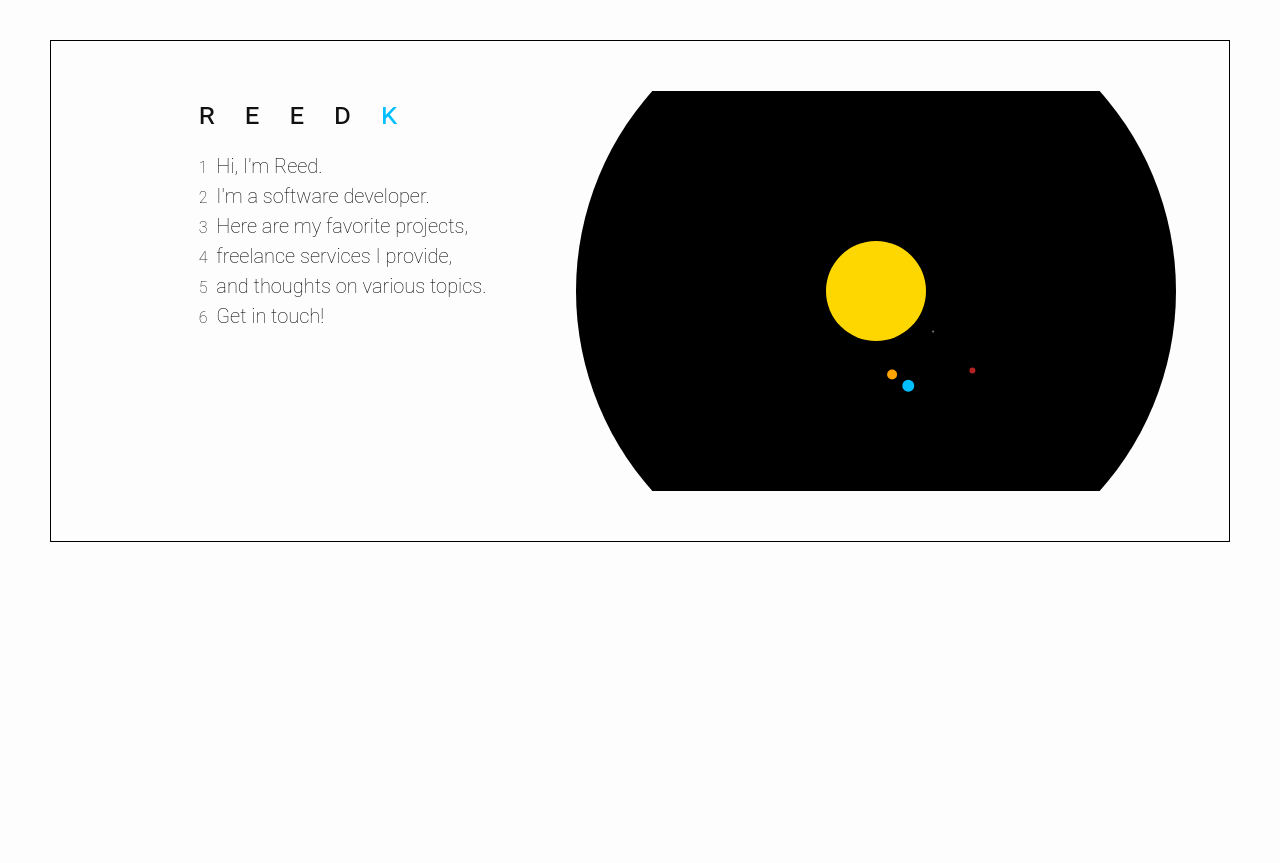
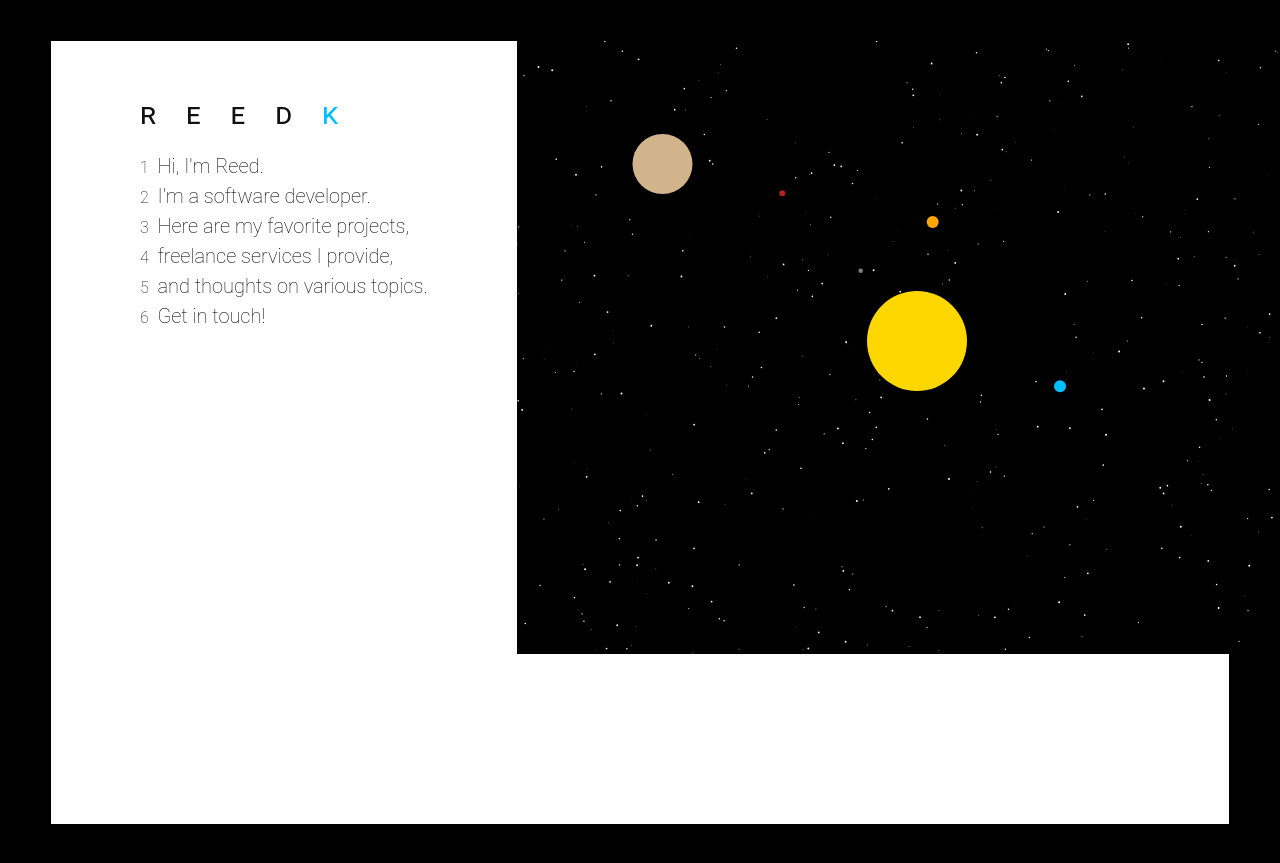
Before and after one commit to rk23/personalsite, a Jekyll site: the page built from index.html, in a window 1280 px wide. Shown: the top 863 px of the page. Built offline with Jekyll 4.4.1, drawn with Linux system fonts in a browser that asks for light colours.

Commit message:
init squarestyle

```diff
--- a/_sass/_tractatus.scss
+++ b/_sass/_tractatus.scss
@@ -1,8 +1,18 @@
+//body {
+//  background-color: black;
+//  color: white;
+//}
+
+body {
+  background-color: black;
+}
+
 p {
   margin: 0;
 }
 
 a {
+  //color: white;
   color: black;
   cursor: pointer;
 }
@@ -34,6 +44,7 @@ article {
 .content {
   position: absolute;
   width: 92%;
+  min-height: 87vh;
   left: 50px;
   right: 50px;
   margin-top: 40px;
@@ -42,6 +53,7 @@ article {
   border-bottom: 1px solid black;
   border-left: 1px solid black;
   border-right: 1px solid black;
+  background-color: white;
 }
 ol {
   counter-reset: section;                /* Creates a new instance of the
@@ -67,7 +79,7 @@ li::before {
 .tractatus-wrapper {
   padding-right: 15px;
   padding-left: 15px;
-  margin: 50px 0 0 10%;
+  margin: 50px 0 0 5%;
   font-weight: 100;
   font-size: 20px;
   display: inline-block;
@@ -141,8 +153,20 @@ li::before {
   display: none;
 }
 
-#canvas {
-  margin-top: 20px;
+#space {
+  //border: 1px solid lime;
+  padding: 0;
+  //margin-left: -50px;
+  margin-top: -30px;
+  float: left;
+  //background-color: black;
+  //box-shadow: 0 2px 5px 0 rgba(0,0,0,0.16),0 2px 10px 0 rgba(0,0,0,0.12);
+}
+#planets {
+  padding: 0;
+  //margin-left: -50px;
+  margin-top: -30px;
+  //border: 1px solid yellow;
 }
 
 @media (max-width: 500px) {
@@ -158,9 +182,11 @@ li::before {
   .content-box {
     margin: 0;
     width: 90%;
+    min-height: auto;
   }
   .tractatus-wrapper {
     margin-left: 0;
+    margin-bottom: 100px;
   }
   .portfolio-pictures {
     height: 200px;
@@ -171,8 +197,16 @@ li::before {
   #home-img {
     margin: 0 0;
   }
-  #canvas {
-    width: 336px;
-    height: 224px;
+  #space {
+    width: 100%;
+    height: auto;
+    left: 155px;
+    bottom: 0;
+  }
+  #planets {
+    width: 100%;
+    height: auto;
+    left: 155px;
+    bottom: 0;
   }
 }
--- a/index.html
+++ b/index.html
@@ -68,7 +68,9 @@ layout: default
     </div>
     <section class="content-box">
       <article id="0">
-        <canvas id="canvas" width="600px" height="400px" >
+        <canvas id="space" width="800px" height="613px" style="position: absolute; z-index: 0">
+        </canvas>
+        <canvas id="planets" width="800px" height="613px" style="position: absolute; z-index: 1">
         </canvas>
         <!--<img src="/images/campfire.png" id="home-img">-->
       </article>
--- a/script.js
+++ b/script.js
@@ -134,18 +134,6 @@ function canvasApp() {
 
         ctx.clearRect(0, 0, c.width, c.height);
 
-        ctx.beginPath();
-        ctx.arc(300,200,300,0,2*Math.PI);
-        ctx.fillStyle = 'black';
-        ctx.fill();
-        //ctx.fillStyle = 'black';
-        //ctx.fillRect(0, 0, c.width, c.height);
-
-        ctx.beginPath();
-        ctx.arc(300,200,50,0,2*Math.PI);
-        ctx.fillStyle = 'gold';
-        ctx.fill();
-
         mercury.x = mercuryOrbit.centerX + Math.cos(mercuryOrbit.angle) * mercuryOrbit.radius;
         mercury.y = mercuryOrbit.centerY + Math.sin(mercuryOrbit.angle) * mercuryOrbit.radius;
 
@@ -158,20 +146,25 @@ function canvasApp() {
         mars.x = marsOrbit.centerX + Math.cos(marsOrbit.angle) * marsOrbit.radius;
         mars.y = marsOrbit.centerY + Math.sin(marsOrbit.angle) * marsOrbit.radius;
 
+        jupiter.x = jupiterOrbit.centerX + Math.cos(jupiterOrbit.angle) * jupiterOrbit.radius;
+        jupiter.y = jupiterOrbit.centerY + Math.sin(jupiterOrbit.angle) * jupiterOrbit.radius;
+
         mercuryOrbit.angle  += mercury.speed;
         venusOrbit.angle    += venus.speed;
         earthOrbit.angle    += earth.speed;
         marsOrbit.angle     += mars.speed;
+        jupiterOrbit.angle  += jupiter.speed;
+
 
         ctx.fillStyle = mercury.color;
         ctx.beginPath();
-        ctx.arc(mercury.x,mercury.y,1,0,Math.PI*2,true);
+        ctx.arc(mercury.x,mercury.y,2.24,0,Math.PI*2,true);
         ctx.closePath();
         ctx.fill();
 
         ctx.fillStyle = venus.color;
         ctx.beginPath();
-        ctx.arc(venus.x,venus.y,5,0,Math.PI*2,true);
+        ctx.arc(venus.x,venus.y,6,0,Math.PI*2,true);
         ctx.closePath();
         ctx.fill();
 
@@ -187,22 +180,69 @@ function canvasApp() {
         ctx.closePath();
         ctx.fill();
 
+        ctx.fillStyle = jupiter.color;
+        ctx.beginPath();
+        ctx.arc(jupiter.x,jupiter.y,30,0,Math.PI*2,true);
+        ctx.closePath();
+        ctx.fill();
+        //
+        //last = ctx;
     }
 
-    var mercuryOrbit = {centerX: 300, centerY: 200, radius: 70, angle: 0};
-    var mercury = {x: 0, y: 0, speed:.05, color: 'grey'};
+    var centerXOffset = 400;
+    var centerYOffset = 300;
+    if (window.innerWidth < 800){
+        centerXOffset = 400;
+        centerYOffset = 600;
+    }
 
-    var venusOrbit = {centerX: 300, centerY: 200, radius: 85, angle: 0};
-    var venus = {x: 0, y: 0, speed:.01, color: 'orange'};
+    var mercuryOrbit = {centerX: centerXOffset, centerY: centerYOffset, radius: 90, angle: 90};
+    var mercury = {x: 0, y: 0, speed:.0145, color: 'grey'};
 
-    var earthOrbit = {centerX: 300, centerY: 200, radius: 100, angle: 0};
-    var earth = {x: 0, y: 0, speed:.009, color: 'deepskyblue'};
+    var venusOrbit = {centerX: centerXOffset, centerY: centerYOffset, radius: 120, angle: 180};
+    var venus = {x: 0, y: 0, speed:.0056, color: 'orange'};
 
-    var marsOrbit = {centerX: 300, centerY: 200, radius: 125, angle: 0};
-    var mars = {x: 0, y: 0, speed:.005, color: 'firebrick'};
+    var earthOrbit = {centerX: centerXOffset, centerY: centerYOffset, radius: 150, angle: 270};
+    var earth = {x: 0, y: 0, speed:.0035, color: 'deepskyblue'};
 
-    var c = document.getElementById("canvas");
+    var marsOrbit = {centerX: centerXOffset, centerY: centerYOffset, radius: 200, angle: 10};
+    var mars = {x: 0, y: 0, speed:.00186, color: 'firebrick'};
+
+    var jupiterOrbit = {centerX: centerXOffset, centerY: centerYOffset, radius: 310, angle: 10}
+    var jupiter = {x: 0, y: 0, speed:.000235, color: 'tan'}
+
+    var c = document.getElementById("planets");
     var ctx = c.getContext("2d");
+
+    var background = document.getElementById("space");
+    var bctx = background.getContext("2d");
+
+    //bctx.beginPath();
+    //bctx.arc(centerXOffset,centerYOffset,400,0,2*Math.PI);
+    //bctx.fillStyle = 'black';
+    //bctx.fill();
+
+    bctx.fillStyle = 'black';
+    bctx.fillRect(0, 0, c.width, c.height);
+
+    for (i = 0; i < 1000; i++){
+
+        var x = Math.random(c.width) * 1000;
+        var y = Math.random(c.height) * 1000;
+        var radius = Math.random();
+
+        bctx.fillStyle = "white";
+        bctx.beginPath();
+        bctx.arc(x,y,radius,0,Math.PI*2,true);
+        bctx.closePath();
+        bctx.fill();
+    }
+
+    bctx.beginPath();
+    bctx.arc(centerXOffset,centerYOffset,50,0,2*Math.PI);
+    bctx.fillStyle = 'gold';
+    bctx.fill();
+
 
     setInterval(drawScreen, 33);
 
```
